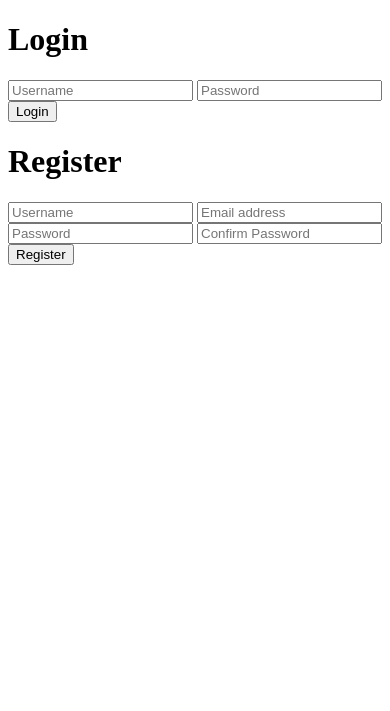
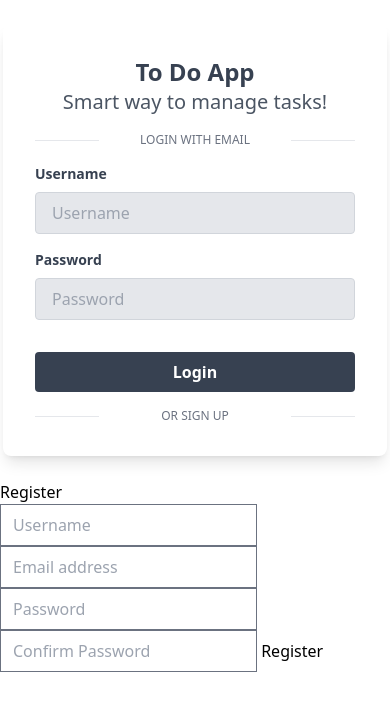
Before and after one commit to leo9319/todos, a PHP site: page /login.php in a window 390 px wide. Shown: the top 711 px of the page. Run offline with PHP 8.4, Linux system fonts and the light colour scheme; some libraries are stand-ins or nearby versions.

Commit message:
login page complete

```diff
--- a/app/AuthModel.php
+++ b/app/AuthModel.php
@@ -25,7 +25,7 @@ class AuthModel extends Model {
             header("location: index.php");
             exit;
         } else {
-            echo "Invalid username or password";
+            $_SESSION["login_error"] = "Invalid username or password";
         }
 
         $stmt->close();
--- a/categories.php
+++ b/categories.php
@@ -36,7 +36,5 @@ if (isset($_GET["logout"])) {
 
 <?php include_once 'partials/scripts.php' ?>
 
-
-
 </body>
 </html>
--- a/login.php
+++ b/login.php
@@ -13,10 +13,9 @@ if ($_SERVER["REQUEST_METHOD"] == "POST") {
         $submitted_password = $_POST["password"];
 
         // Call the login method from AuthModel
-        $authModel->login($submitted_username, $submitted_password);
+        $status = $authModel->login($submitted_username, $submitted_password);
     } elseif (isset($_POST["register"])) {
         // Handle registration form submission
-
         $submitted_username = $_POST["username"];
         $submitted_email = $_POST["email"];
         $submitted_password = $_POST["password"];
@@ -35,16 +34,51 @@ if ($_SERVER["REQUEST_METHOD"] == "POST") {
 <html>
 <head>
     <title>Login | Register</title>
-    <!-- Include necessary CSS and scripts -->
+    <?php include_once 'partials/styles.php' ?>
 </head>
 <body>
-<h1>Login</h1>
-<form method="post" action="login.php">
-    <!-- Login form fields -->
-    <input type="text" name="username" placeholder="Username" required>
-    <input type="password" name="password" placeholder="Password" required>
-    <button type="submit" name="login">Login</button>
-</form>
+
+<div class="py-6">
+    <div class="flex bg-white rounded-lg shadow-lg overflow-hidden mx-auto max-w-sm lg:max-w-4xl">
+        <div class="hidden lg:block lg:w-1/2 bg-cover" style="background-image:url('https://images.unsplash.com/photo-1546514714-df0ccc50d7bf?ixlib=rb-1.2.1&ixid=eyJhcHBfaWQiOjEyMDd9&auto=format&fit=crop&w=667&q=80')"></div>
+        <div class="w-full p-8 lg:w-1/2">
+            <form method="post" action="login.php">
+                <h2 class="text-2xl font-semibold text-gray-700 text-center">To Do App</h2>
+                <p class="text-xl text-gray-600 text-center">Smart way to manage tasks!</p>
+                <div class="mt-4 flex items-center justify-between">
+                    <span class="border-b w-1/5 lg:w-1/4"></span>
+                    <a href="#" class="text-xs text-center text-gray-500 uppercase">login with email</a>
+                    <span class="border-b w-1/5 lg:w-1/4"></span>
+                </div>
+                <div class="mt-4">
+                    <label class="block text-gray-700 text-sm font-bold mb-2">Username</label>
+                    <input class="bg-gray-200 text-gray-700 focus:outline-none focus:shadow-outline border border-gray-300 rounded py-2 px-4 block w-full appearance-none" type="text" name="username" placeholder="Username" required>
+                </div>
+                <div class="mt-4">
+                    <div class="flex justify-between">
+                        <label class="block text-gray-700 text-sm font-bold mb-2">Password</label>
+                    </div>
+                    <input class="bg-gray-200 text-gray-700 focus:outline-none focus:shadow-outline border border-gray-300 rounded py-2 px-4 block w-full appearance-none" type="password" name="password" placeholder="Password" required>
+                </div>
+                <p class="text-sm text-red-500">
+                    <?php
+                    if (isset($_SESSION['login_error'])) {
+                        echo $_SESSION['login_error'];
+                    }
+                    ?>
+                </p>
+                <div class="mt-8">
+                    <button class="bg-gray-700 text-white font-bold py-2 px-4 w-full rounded hover:bg-gray-600" type="submit" name="login">Login</button>
+                </div>
+            </form>
+            <div class="mt-4 flex items-center justify-between">
+                <span class="border-b w-1/5 md:w-1/4"></span>
+                <a href="#" class="text-xs text-gray-500 uppercase">or sign up</a>
+                <span class="border-b w-1/5 md:w-1/4"></span>
+            </div>
+        </div>
+    </div>
+</div>
 
 <h1>Register</h1>
 <form method="post" action="login.php">
@@ -63,5 +97,7 @@ if (isset($_SESSION["loggedin"]) && $_SESSION["loggedin"] === true) {
     echo '<a href="login.php?logout=true">Logout</a>';
 }
 ?>
+
+<?php include_once 'partials/scripts.php' ?>
 </body>
 </html>
```
